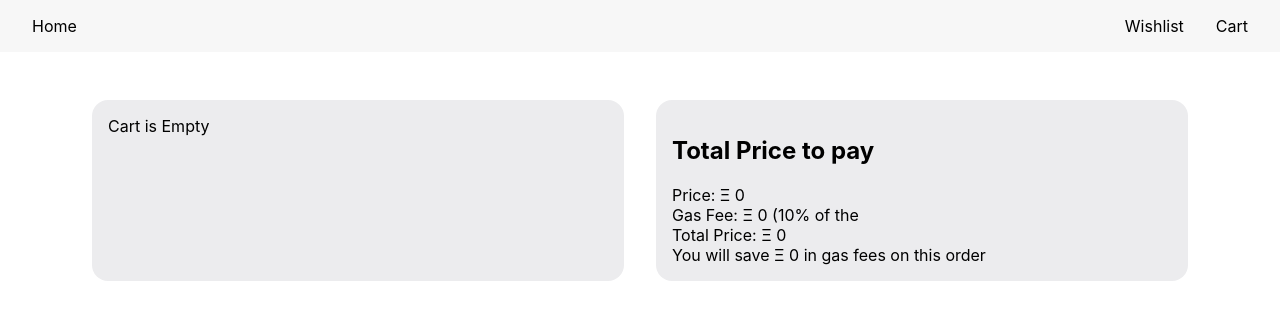
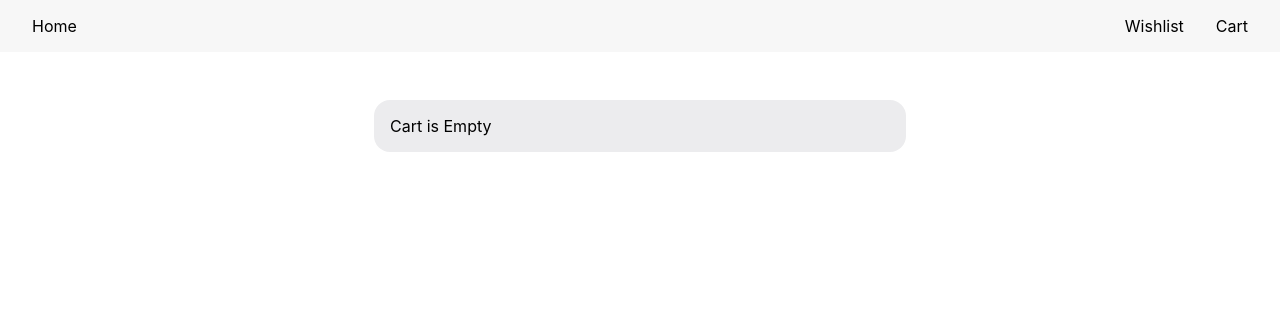
Before and after one commit to shaedrizwan/CryptoCart-buy-crpyto-collectibles, a React (Create React App) app in the folder cryptocart/: page /cart in a window 1280 px wide. Shown: the top 320 px of the page. Built offline with nearby package versions, Linux system fonts and the light colour scheme.

Commit message:
feat: updated cart functionality with quantites

```diff
--- a/cryptocart/src/CartContext.js
+++ b/cryptocart/src/CartContext.js
@@ -10,10 +10,26 @@ const cartItems = [];
 
 const cartHandler = (state,{type,payload}) => {
     switch(type){
-        case "ATC": return [...state,payload];
-        case "RFC": return(
-            state.filter(product => product.id !== payload.id)
-        )
+        case "ATC": {
+            const prod = state.find(item=>item.id === payload.id)
+            console.log(prod)
+            if(prod === undefined)
+            {
+                state = [...state,payload]
+                return state.map(product=>product.id===payload.id?{...product,quantity:1}:product)
+            }
+            else{
+                return state.map(product=>product.id===payload.id?{...product,quantity:product.quantity+1}:product)
+            }
+        }
+        case "RFC":{
+            if(payload.quantity === 1){
+                return state.filter(product => product.id !== payload.id)
+            }
+            else{
+                return state.map(product=>product.id === payload.id?{...product,quantity:product.quantity-1}:product)
+            }
+        }
         default: console.log("Error in displatch")
     }
 
--- a/cryptocart/src/pages/cart.js
+++ b/cryptocart/src/pages/cart.js
@@ -8,7 +8,7 @@ export function Cart(){
 
     let {price} = cartState.reduce(function(previousValue, currentValue) {
         return {
-          price: previousValue.price + currentValue.price
+          price: previousValue.price + currentValue.price*currentValue.quantity
         }
       },{price:0});
 
@@ -23,15 +23,17 @@ export function Cart(){
                             <div>{product.name}</div>
                             <div>{product.owner}</div>
                             <div>{product.price}</div>
-                            <button onClick={()=>cartDispatch({type:"RFC",payload:product})}>Remove from Cart</button>
+                            <div>Quantity: {product.quantity}</div>
+                            <button onClick={()=>cartDispatch({type:"ATC",payload:product})}>+</button>
+                            <button onClick={()=>cartDispatch({type:"RFC",payload:product})}>-</button>
                         </div>
                     </div>
                 )})}
             </div>
-            <div className="cart-checkout">
+            <div className={cartState.length===0?"cart-checkout-hide":"cart-checkout"}>
                 <h2>Total Price to pay</h2>
                 <div>Price: Ξ {price}</div>
-                <div>Gas Fee: Ξ {price*0.1} (10% of the </div>
+                <div>Gas Fee: Ξ {price*0.1} (10% of the price) </div>
                 <div>Total Price: Ξ {price + price*0.1}</div>
                 <div>You will save Ξ {price*0.05} in gas fees on this order</div>
             </div>
--- a/cryptocart/src/stylesheets/cart.css
+++ b/cryptocart/src/stylesheets/cart.css
@@ -13,6 +13,10 @@
     max-height: 20vh;
     padding: 1rem;
     border-radius: 1rem;
+}
+
+.cart-checkout-hide{
+    display: none;
 }
 
 .cart-pr-wrapper{
--- a/cryptocart/src/stylesheets/home.css
+++ b/cryptocart/src/stylesheets/home.css
@@ -68,6 +68,7 @@
 .product-thumb{
     max-width: 250px;
     max-height: 350px;
+    border-radius: 1rem;
 }
 
 
```
Also changed, not shown: cryptocart/src/pages/products.js (added).
